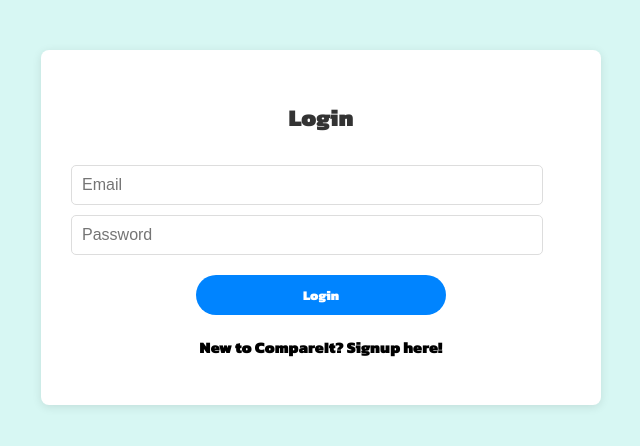
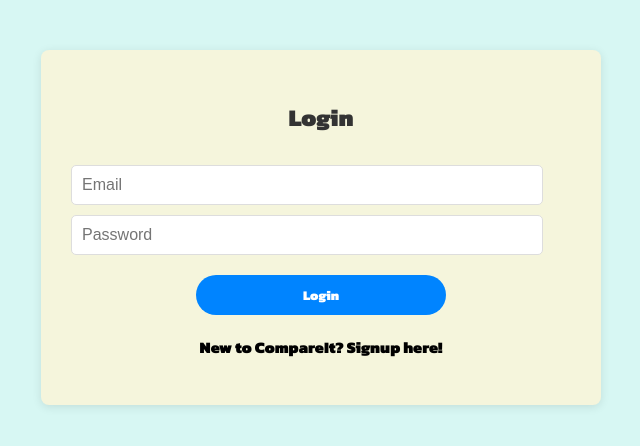
Before and after one commit to tl21thebe/Query-Queens, a PHP site: page /php/login.php in a window 1280 px wide. Shown: the top 446 px of the page, without its empty margins (319-959 px from the left). Run offline with PHP 8.4, Linux system fonts and the light colour scheme.

Commit message:
Update login.css

```diff
--- a/css/login.css
+++ b/css/login.css
@@ -70,7 +70,7 @@ button[type="submit"]:hover {
     max-width: 500px;
     margin: 50px auto;
     padding: 30px;
-    background-color: white;
+    background-color: beige;
     border-radius: 8px;
     box-shadow: 0 2px 10px rgba(0, 0, 0, 0.1);
 }
```
